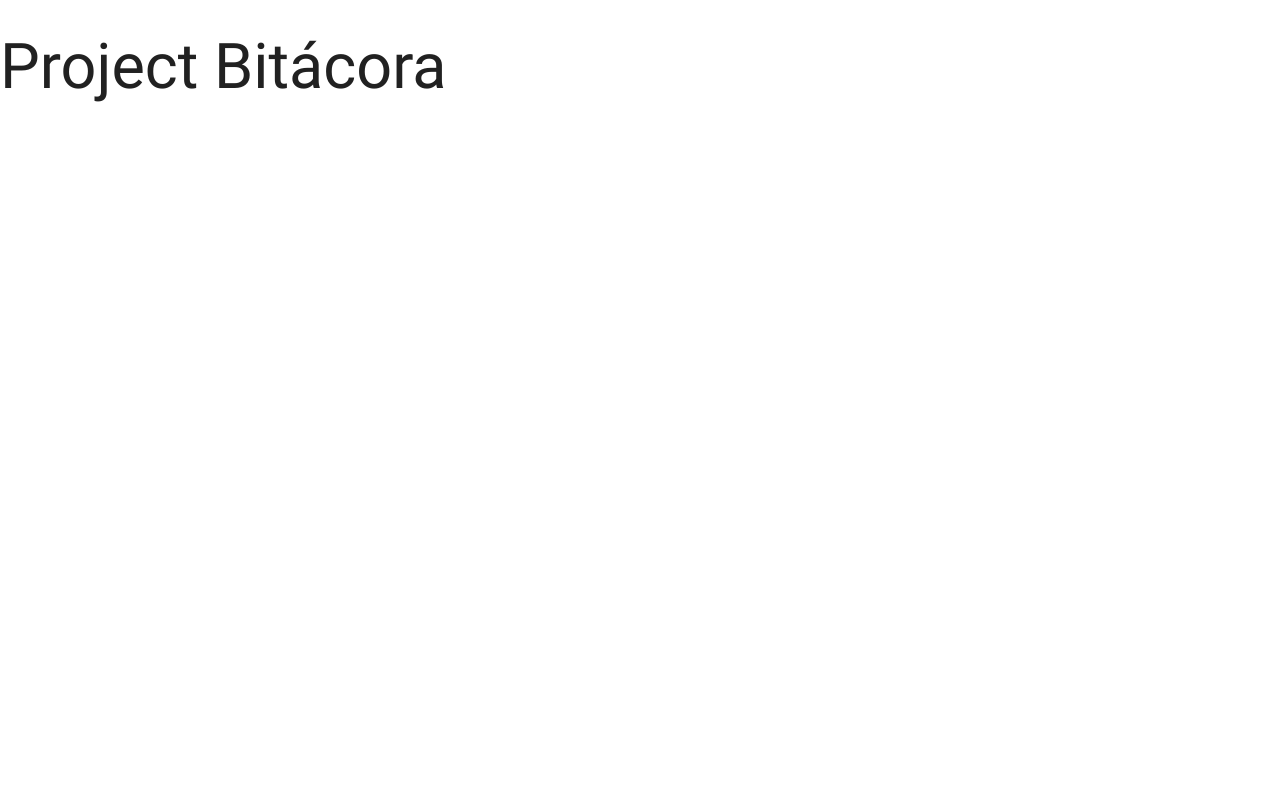
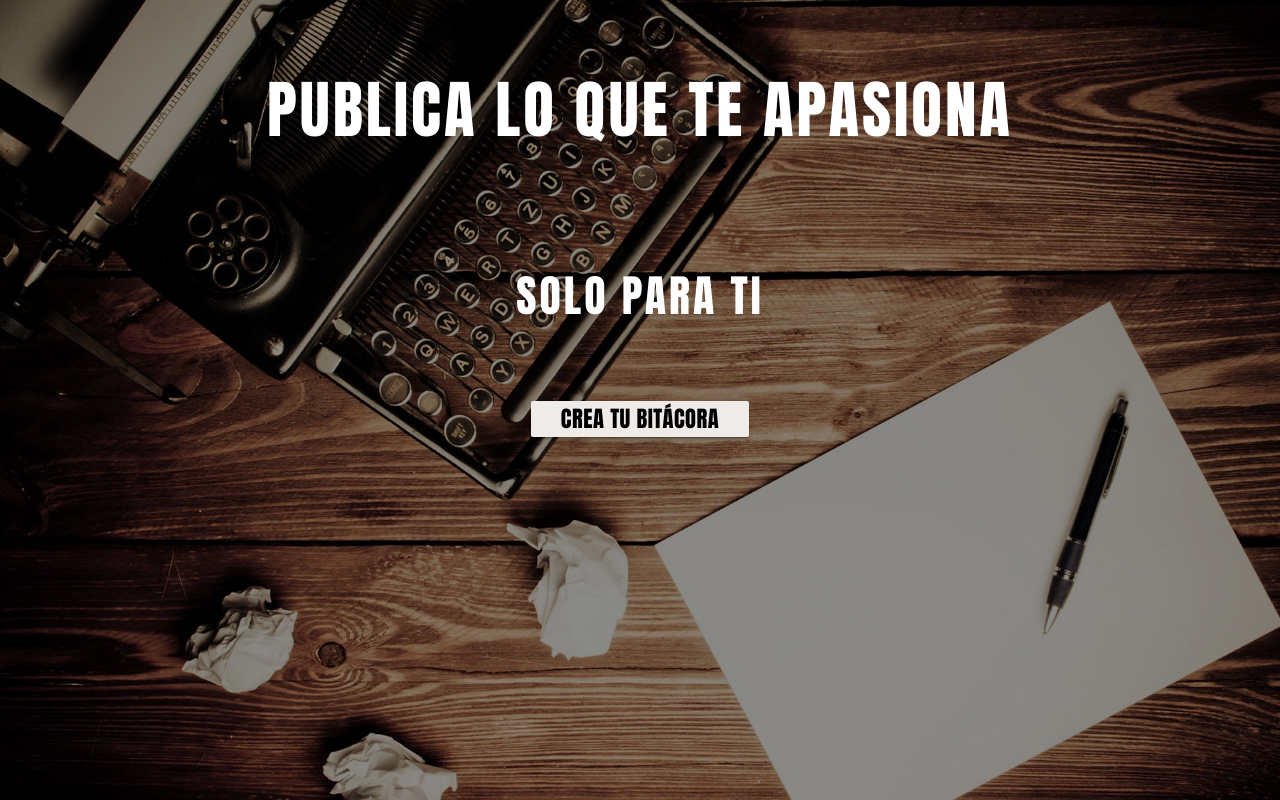
Before and after one commit to AlejandraCP/project-bitacora, a website: page index.html in a window 1280 px wide. Drawn offline with nearby package versions, Linux system fonts and the light colour scheme.

Commit message:
adding main view

```diff
--- a/css/main.css
+++ b/css/main.css
@@ -0,0 +1,36 @@
+body {
+  background: url('../assets/images/bgimg.jpeg');
+  text-align: center;
+  background-position: center;
+  background-attachment: fixed;
+  background-size: cover;
+  color: #fff;
+  text-transform: uppercase;
+  font-family: 'Anton', sans-serif;
+  letter-spacing: 0.2rem;
+
+}
+
+h1 {
+  margin: 0;
+  padding: 5rem 3rem;
+}
+
+h3 {
+  padding: 2rem;
+}
+
+.btn-style {
+  font-size: 1.5em;
+  margin: 1.5em;
+  color: black;
+}
+.btn-style:hover {
+  color: rgb(51, 46, 46);
+}
+
+.contain {
+  height: 100vh;
+  background: #00000075;
+
+}
--- a/index.html
+++ b/index.html
@@ -7,11 +7,16 @@
     <meta http-equiv="X-UA-Compatible" content="ie=edge">
     <title>Project-bitacora</title>
     <link rel="stylesheet" href="https://cdnjs.cloudflare.com/ajax/libs/materialize/0.100.2/css/materialize.min.css">
+    <link href="https://fonts.googleapis.com/css?family=Anton" rel="stylesheet">
     <link rel="stylesheet" href="css/main.css">
 </head>
 
 <body>
-    <h1>Project Bitácora</h1>
+    <div class="contain">
+        <h1>Publica lo que te apasiona</h1>
+        <h3>Solo para ti</h3>
+        <a class="waves-effect waves-light btn btn-style brown lighten-5" href="home-view/index.html">Crea tu bitácora</a>
+    </div>
     <script type="text/javascript" src="https://code.jquery.com/jquery-3.2.1.min.js"></script>
     <script src="https://cdnjs.cloudflare.com/ajax/libs/materialize/0.100.2/js/materialize.min.js"></script>
     <script src="js/app.js"></script>
```
Also changed, not shown: home-view/index.html (+12 -0 lines), assets/images/bgimg.jpeg (added), assets/images/images.jpg (added).
